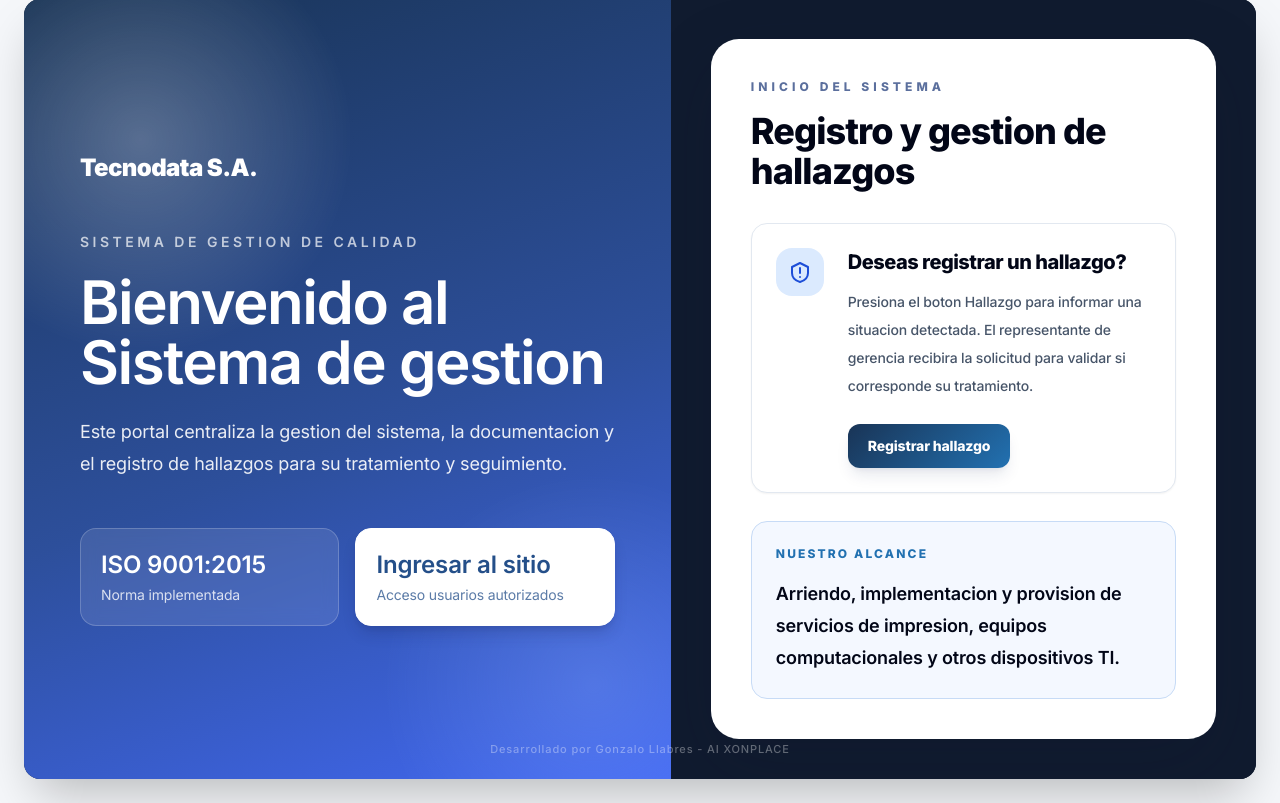
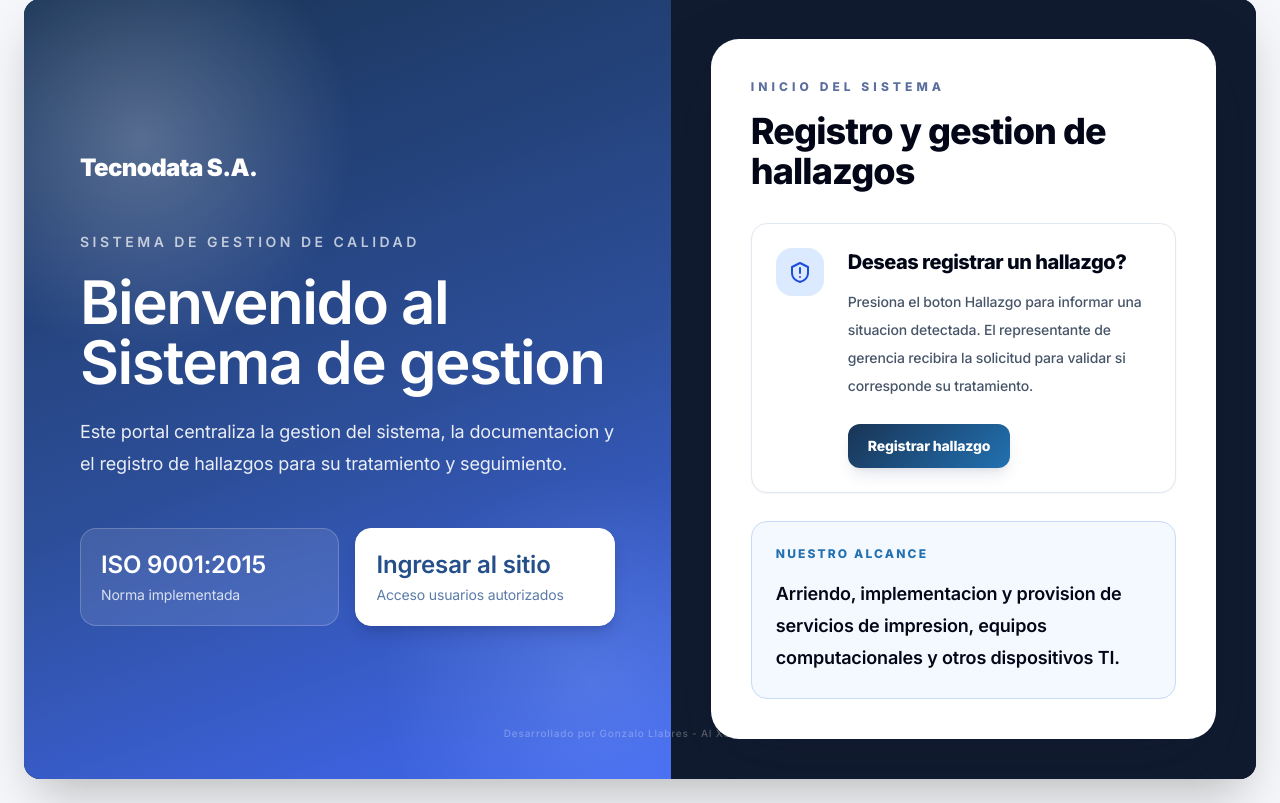
Before and after one commit to xonplace/SG, a Django app: page / in a window 1280 px wide. Shown: the part 25-828 px from the top of the page. Run offline with Django 5.2, Linux system fonts and the light colour scheme; data comes from the database, SQL or seed files in the repository; style sheets or scripts are compiled from the project's sources.

Commit message:
Adjust public credit position

```diff
--- a/templates/core/home.html
+++ b/templates/core/home.html
@@ -92,7 +92,7 @@
             </div>
           </section>
         </div>
-        <div style="position: absolute; left: 50%; bottom: 18px; z-index: 10; width: calc(100% - 32px); transform: translateX(-50%); text-align: center; font-size: 11px; font-weight: 500; letter-spacing: 0.08em; color: rgba(255, 255, 255, 0.34); pointer-events: none;">
+        <div style="position: absolute; left: 50%; bottom: 34px; z-index: 10; width: calc(100% - 32px); transform: translateX(-50%); text-align: center; font-size: 10px; font-weight: 500; letter-spacing: 0.08em; color: rgba(255, 255, 255, 0.28); pointer-events: none;">
           Desarrollado por Gonzalo Llabres - AI XONPLACE
         </div>
       </section>
```
